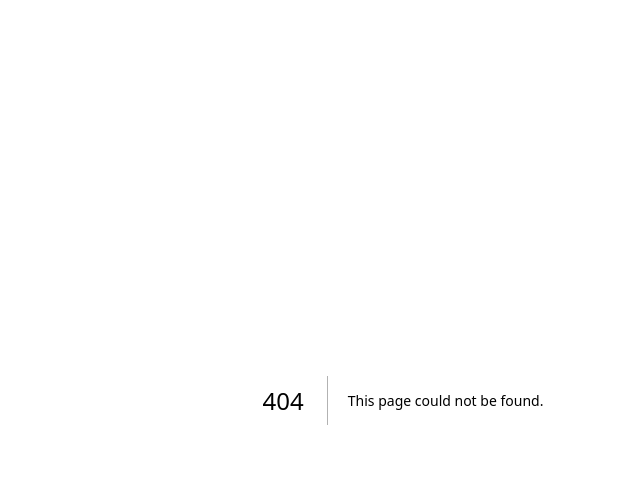
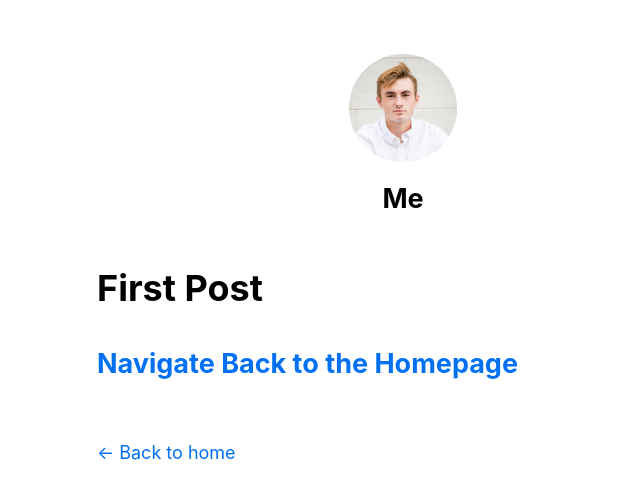
Before and after one commit to ldnelson16/Portfolio, a Next.js app: page /posts/first-post in a window 1280 px wide. Before the commit this address had no page. Shown: the top 498 px of the page, without its empty margins (237-877 px from the left). Built offline with nearby package versions, Linux system fonts and the light colour scheme.

Commit message:
Initial commit

```diff
--- /dev/null
+++ b/components/layout.js
@@ -0,0 +1,69 @@
+import Head from 'next/head';
+import Image from 'next/image';
+import styles from './layout.module.css';
+import utilStyles from '../components/utils.module.css';
+import Link from 'next/link';
+
+const name = 'Me';
+export const siteTitle = 'Next.js Sample Website';
+
+export default function Layout({ children, home }) {
+  return (
+    <div className={styles.container}>
+      <Head>
+        <link rel="icon" href="/favicon.ico" />
+        <meta
+          name="description"
+          content="Learn how to build a personal website using Next.js"
+        />
+        <meta
+          property="og:image"
+          content={`https://og-image.vercel.app/${encodeURI(
+            siteTitle,
+          )}.png?theme=light&md=0&fontSize=75px&images=https%3A%2F%2Fassets.vercel.com%2Fimage%2Fupload%2Ffront%2Fassets%2Fdesign%2Fnextjs-black-logo.svg`}
+        />
+        <meta name="og:title" content={siteTitle} />
+        <meta name="twitter:card" content="summary_large_image" />
+      </Head>
+      <header className={styles.header}>
+        {home ? (
+          <>
+            <Image
+              priority
+              src="/images/mephoto.jpg"
+              className={utilStyles.borderCircle}
+              height={144}
+              width={144}
+              alt=""
+            />
+            <h1 className={utilStyles.heading2Xl}>{name}</h1>
+          </>
+        ) : (
+          <>
+            <Link href="/">
+              <Image
+                priority
+                src="/images/mephoto.jpg"
+                className={utilStyles.borderCircle}
+                height={108}
+                width={108}
+                alt=""
+              />
+            </Link>
+            <h2 className={utilStyles.headingLg}>
+              <Link href="/" className={utilStyles.colorInherit}>
+                {name}
+              </Link>
+            </h2>
+          </>
+        )}
+      </header>
+      <main>{children}</main>
+      {!home && (
+        <div className={styles.backToHome}>
+          <Link href="/">← Back to home</Link>
+        </div>
+      )}
+    </div>
+  );
+}
--- /dev/null
+++ b/components/layout.module.css
@@ -0,0 +1,15 @@
+.container {
+  max-width: 36rem;
+  padding: 0 1rem;
+  margin: 3rem auto 6rem;
+}
+
+.header {
+  display: flex;
+  flex-direction: column;
+  align-items: center;
+}
+
+.backToHome {
+  margin: 3rem 0 0;
+}
--- /dev/null
+++ b/components/utils.module.css
@@ -0,0 +1,52 @@
+.heading2Xl {
+  font-size: 2.5rem;
+  line-height: 1.2;
+  font-weight: 800;
+  letter-spacing: -0.05rem;
+  margin: 1rem 0;
+}
+
+.headingXl {
+  font-size: 2rem;
+  line-height: 1.3;
+  font-weight: 800;
+  letter-spacing: -0.05rem;
+  margin: 1rem 0;
+}
+
+.headingLg {
+  font-size: 1.5rem;
+  line-height: 1.4;
+  margin: 1rem 0;
+}
+
+.headingMd {
+  font-size: 1.2rem;
+  line-height: 1.5;
+}
+
+.borderCircle {
+  border-radius: 9999px;
+}
+
+.colorInherit {
+  color: inherit;
+}
+
+.padding1px {
+  padding-top: 1px;
+}
+
+.list {
+  list-style: none;
+  padding: 0;
+  margin: 0;
+}
+
+.listItem {
+  margin: 0 0 1.25rem;
+}
+
+.lightText {
+  color: #666;
+}
--- a/package.json
+++ b/package.json
@@ -6,6 +6,7 @@
     "start": "next start"
   },
   "dependencies": {
+    "clsx": "^2.0.0",
     "next": "latest",
     "react": "18.2.0",
     "react-dom": "18.2.0"
--- /dev/null
+++ b/pages/_app.js
@@ -0,0 +1,5 @@
+import '../styles/global.css';
+
+export default function App({Component,pageProps}) {
+  return <Component {...pageProps}/>;
+}
--- /dev/null
+++ b/pages/posts/first-post.js
@@ -0,0 +1,18 @@
+import Link from 'next/link';
+import Image from 'next/image';
+import Head from 'next/head';
+import Script from 'next/script';
+import Layout from '../../components/layout'
+
+export default function FirstPost() {
+  return (
+    <Layout>
+      <Head>
+        <title>First Post!</title>
+      </Head>
+      <Script src="https://connect.facebook.net/en_US/sdk.js" strategy="lazyOnLoad" onLoad={() => console.log("Script loaded correctly, window.FB has been populated")}/>
+      <h1>First Post</h1>
+      <h2><Link href="/">Navigate Back to the Homepage</Link></h2>
+    </Layout>
+  );
+}
--- /dev/null
+++ b/styles/global.css
@@ -0,0 +1,27 @@
+html,
+body {
+  padding: 0;
+  margin: 0;
+  font-family: -apple-system, BlinkMacSystemFont, Segoe UI, Roboto, Oxygen, Ubuntu,
+    Cantarell, Fira Sans, Droid Sans, Helvetica Neue, sans-serif;
+  line-height: 1.6;
+  font-size: 18px;
+}
+
+* {
+  box-sizing: border-box;
+}
+
+a {
+  color: #0070f3;
+  text-decoration: none;
+}
+
+a:hover {
+  text-decoration: underline;
+}
+
+img {
+  max-width: 100%;
+  display: block;
+}
```
Also changed, not shown: pages/index.js (+12 -107 lines), public/images/mephoto.jpg (added), 1 other file (tests, documents, lock files or other folders).
